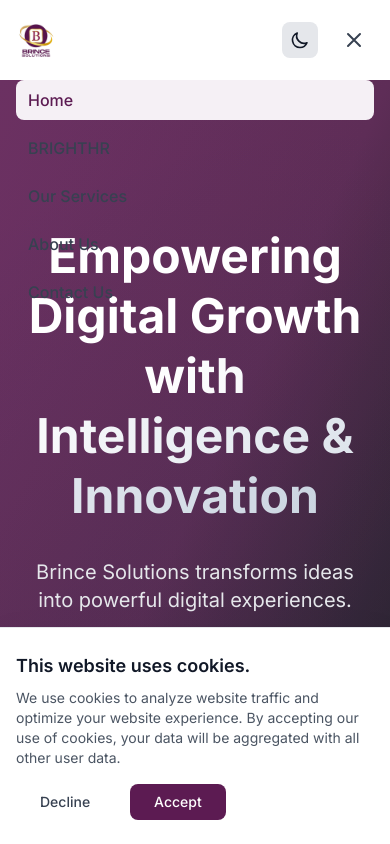
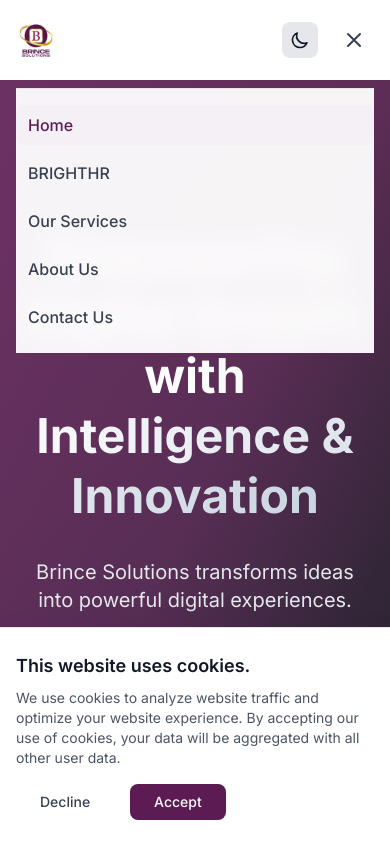
Before and after one commit to ElPrinceD/brince-solution-landing, a React (Vite) app: page / in a window 390 px wide. Both pictures are taken after a click on the button 354 px from the left and 40 px from the top of the page. Shown: the top 844 px of the page. Built offline with nearby package versions, Linux system fonts and the light colour scheme.

Commit message:
Fix mobile navbar dropdown background and text visibility

```diff
--- a/src/components/Navbar.tsx
+++ b/src/components/Navbar.tsx
@@ -105,7 +105,7 @@
             initial={{ opacity: 0, height: 0 }}
             animate={{ opacity: 1, height: 'auto' }}
             exit={{ opacity: 0, height: 0 }}
-            className="md:hidden pb-4"
+            className="md:hidden pb-4 bg-white/95 dark:bg-navy-900/95 backdrop-blur-md border-t border-gray-200 dark:border-gray-700 mt-2 pt-4"
           >
             <div className="flex flex-col space-y-2">
               {navLinks.map((link) => (
```
